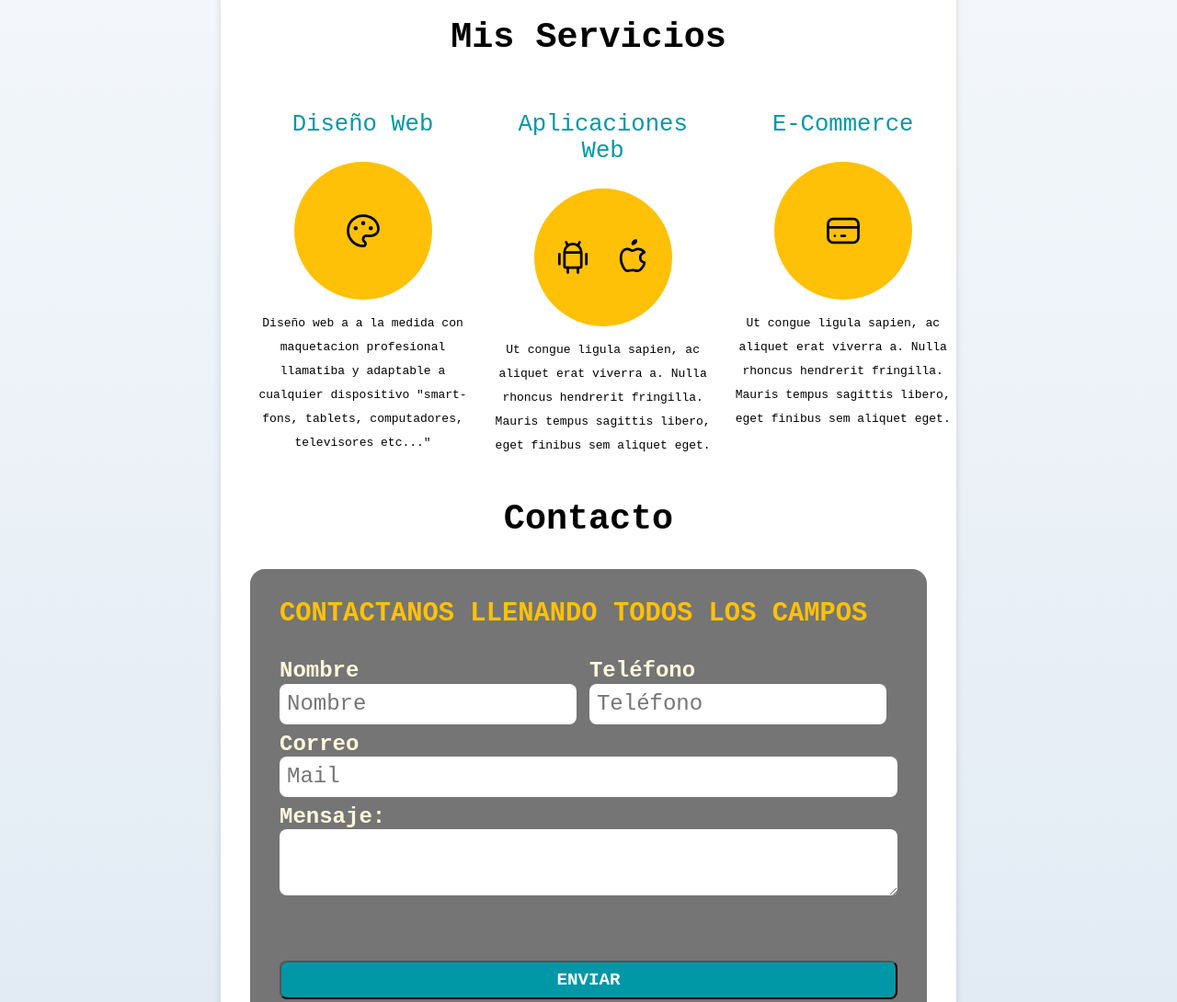
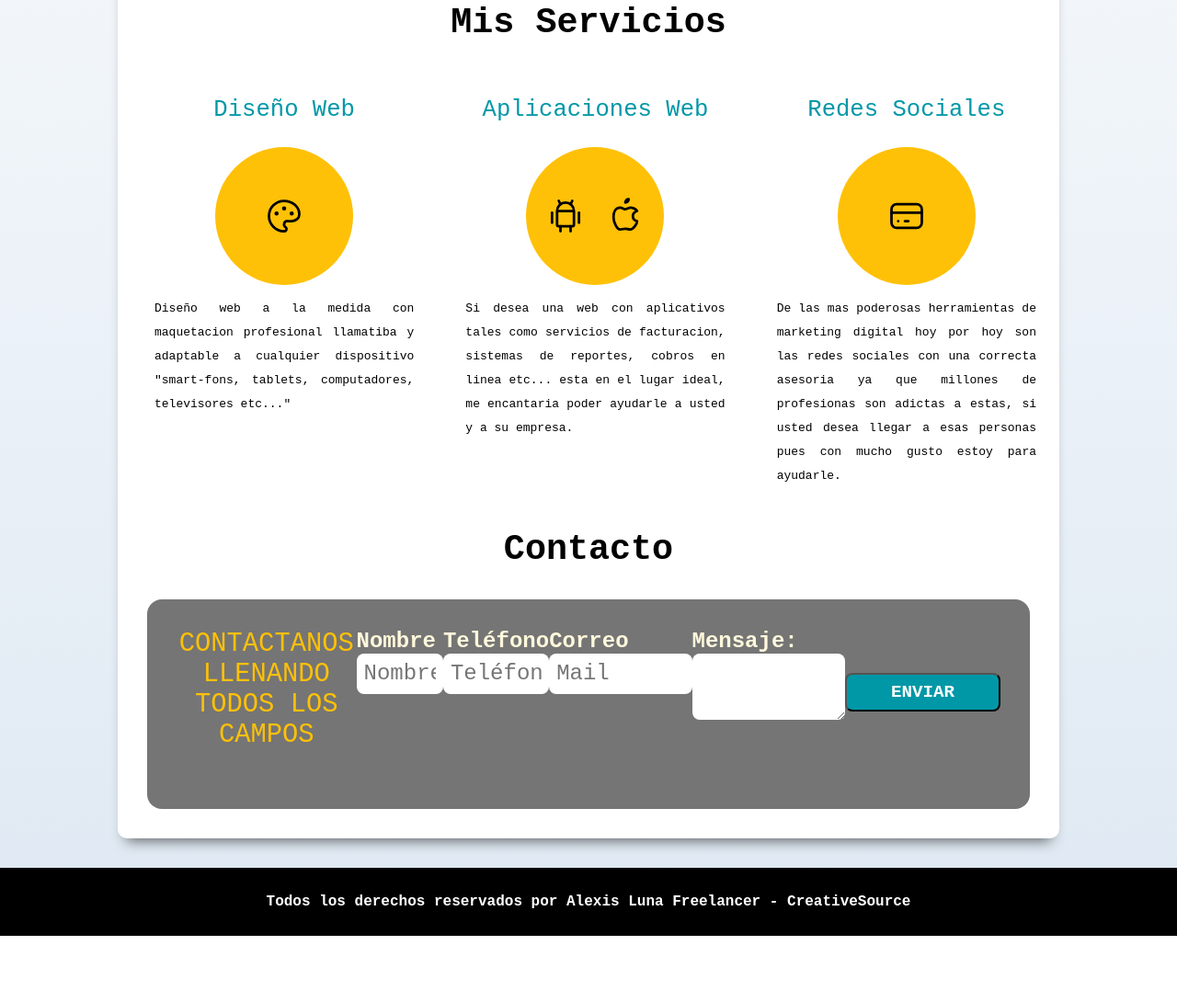
Before and after one commit to Lex-Luna/lex_freelancer, a plain HTML site: page index.html in a window 1280 px wide. Shown: the part 740-1830 px from the top of the page at 92% size. After the commit the page ends 1758 px from the top, so only its background shows below. Drawn offline with Linux system fonts and the light colour scheme.

Commit message:
mejoras en el index 'Mis servicios'

```diff
--- a/css/style.css
+++ b/css/style.css
@@ -107,7 +107,7 @@ footer {
 }
 
 .contenedor {
-    max-width: 50rem;
+    width: 80%;
     /* margin-top: 0px;
   margin-right: auto;
   margin-bottom: 0px;
@@ -118,8 +118,8 @@ footer {
 }
 
 .sombra {
-    padding: 2rem;
-    margin-bottom: 3rem;
+    padding: 1rem;
+    margin-bottom: 2rem;
     background-color: rgba(255, 255, 255, 1);
     border-radius: 10px;
     -webkit-box-shadow: 0px 11px 15px -9px rgba(0, 0, 0, 0.63);
@@ -252,7 +252,7 @@ footer {
     .servicios {
         display: grid;
         grid-template-columns: 33.3% 33.3% 33.3%;
-        column-gap: 1rem;
+        column-gap: 0.5rem;
     }
 }
 
@@ -260,8 +260,9 @@ footer {
     clear: both;
 }
 
-.servicio {
-    text-align: center;
+.servicio p {
+    text-align: justify;
+    padding: 0 1.5rem;
 }
 
 .servicio {
@@ -299,6 +300,7 @@ form {
 
 .ubicacion {
     color: var(--primario);
+    display: flex;
 }
 
 .titulo span {
@@ -316,24 +318,28 @@ form {
     scroll-snap-stop: always; */
 }
 
+.formulario legend {
+    text-align: center;
+    font-size: 1.8rem;
+    text-transform: uppercase;
+    /* font-weight: 700; */
+    margin-bottom: 2rem;
+    color: var(--primario);
+}
+
 .formulario fieldset {
     border: none;
 }
 
-.formulario legend {
-    /* text-align: center; */
-    font-size: 1.8rem;
-    text-transform: uppercase;
-    font-weight: 700;
-    margin-bottom: 2rem;
-    color: var(--primario);
-}
-
+.formulario,
 .contenedor-campos {
     margin-bottom: 1rem;
+    display: flex;
 }
 
 .campo-linea {
+    grid-template-columns: auto;
+    /* justify-content: ; */
     margin-bottom: 0.5rem;
     color: cornsilk;
     font-weight: bold;
@@ -346,6 +352,7 @@ form {
     color: cornsilk;
     font-weight: bold;
     display: block;
+    flex-direction: column;
 }
 
 
--- a/index.html
+++ b/index.html
@@ -67,7 +67,7 @@
             </svg>
                 </div>
                 <p>
-                    Diseño web a a la medida con maquetacion profesional llamatiba y adaptable a cualquier dispositivo "smart-fons, tablets, computadores, televisores etc..."
+                    Diseño web a la medida con maquetacion profesional llamatiba y adaptable a cualquier dispositivo "smart-fons, tablets, computadores, televisores etc..."
                 </p>
             </div>
             <div class="servicio">
@@ -95,11 +95,11 @@
             </svg>
                 </div>
                 <p>
-                    Ut congue ligula sapien, ac aliquet erat viverra a. Nulla rhoncus hendrerit fringilla. Mauris tempus sagittis libero, eget finibus sem aliquet eget.
+                    Si desea una web con aplicativos tales como servicios de facturacion, sistemas de reportes, cobros en linea etc... esta en el lugar ideal, me encantaria poder ayudarle a usted y a su empresa.
                 </p>
             </div>
             <div class="servicio">
-                <h3>E-Commerce</h3>
+                <h3>Redes Sociales</h3>
                 <div class="iconos">
                     <svg xmlns="http://www.w3.org/2000/svg" class="icon icon-tabler icon-tabler-credit-card" width="44" height="44" viewBox="0 0 24 24" stroke-width="1.5" stroke="currentColor" fill="none" stroke-linecap="round" stroke-linejoin="round">
               <path stroke="none" d="M0 0h24v24H0z" />
@@ -110,12 +110,12 @@
             </svg>
                 </div>
                 <p>
-                    Ut congue ligula sapien, ac aliquet erat viverra a. Nulla rhoncus hendrerit fringilla. Mauris tempus sagittis libero, eget finibus sem aliquet eget.
+                    De las mas poderosas herramientas de marketing digital hoy por hoy son las redes sociales con una correcta asesoria ya que millones de profesionas son adictas a estas, si usted desea llegar a esas personas pues con mucho gusto estoy para ayudarle.
                 </p>
             </div>
         </main>
 
-        <div id="contacto" class="contacto">
+        <div class="contacto">
             <h2>Contacto</h2>
             <form class="formulario" action="#" method="POST">
                 <legend>Contactanos llenando todos los campos</legend>
```
Also changed, not shown: SobreMi.html (+3 -2 lines).
